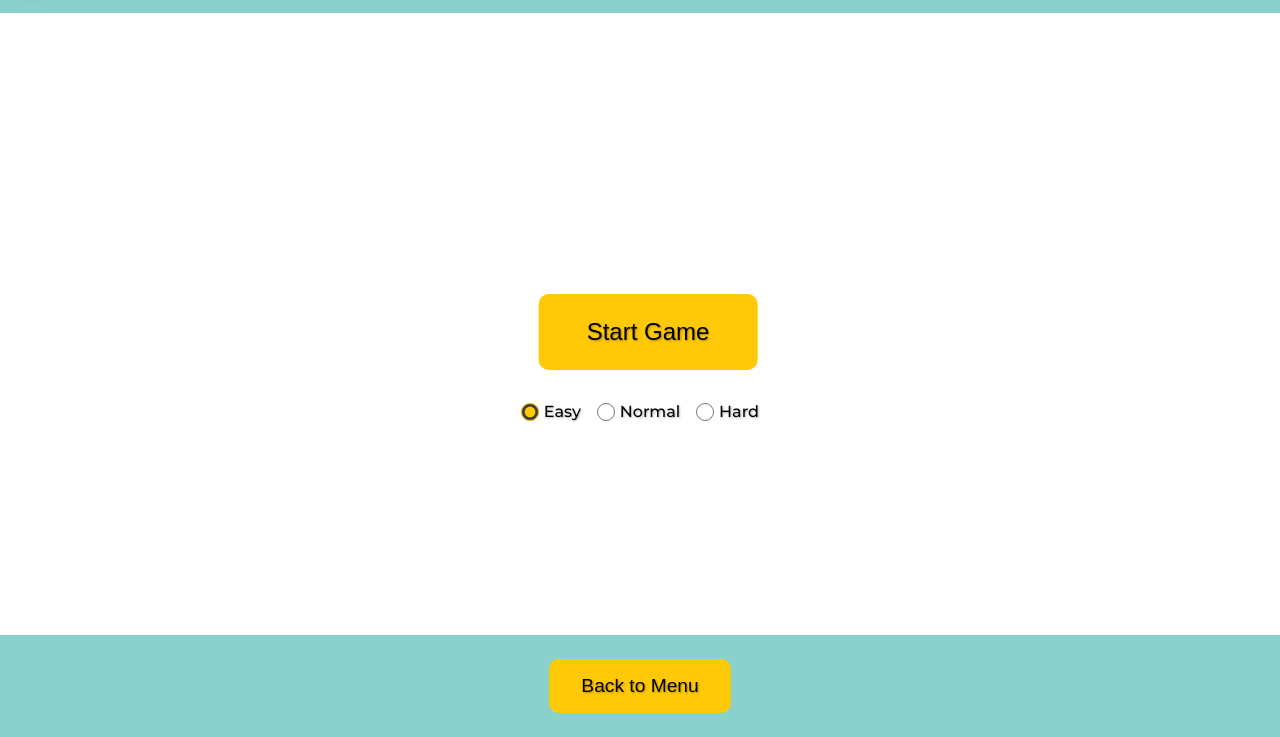
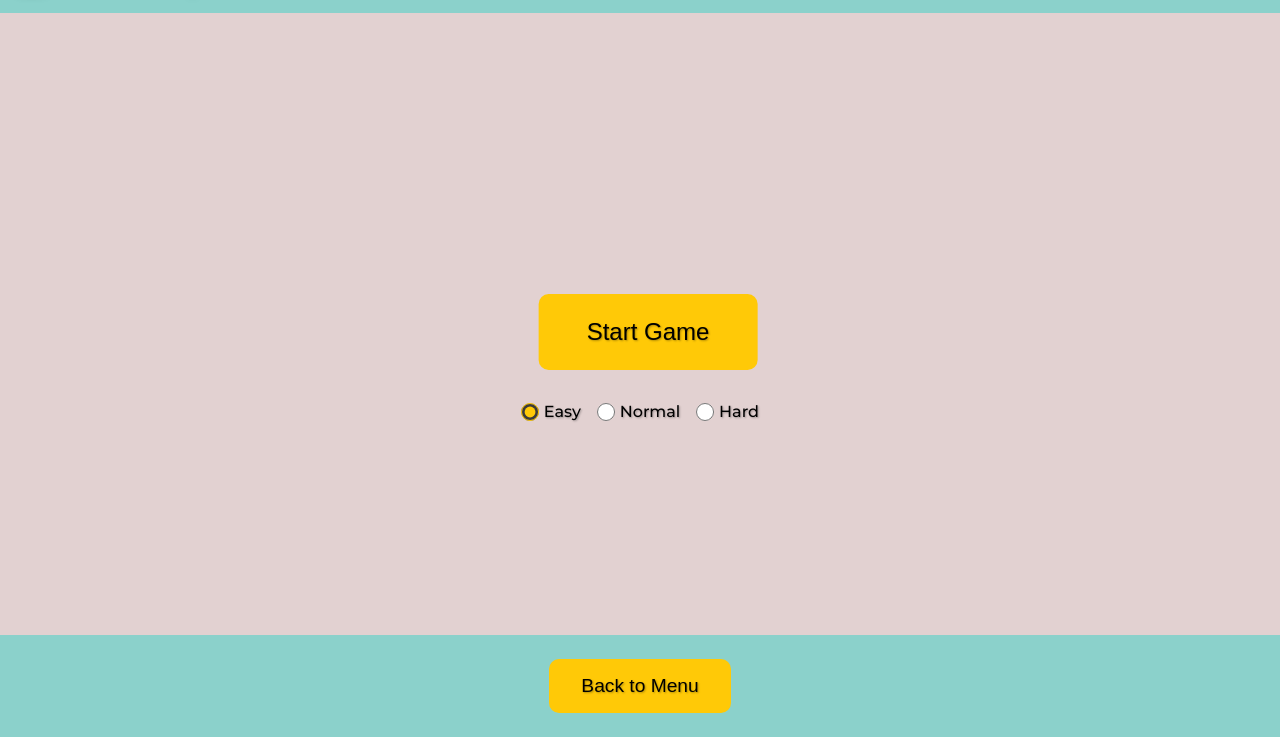
Before and after one commit to kevherna18/water-collect-game, a plain HTML site: page index.html in a window 1280 px wide. Both pictures are taken after a click on the button "Play Game". Shown: the part 63-800 px from the top of the page. Drawn offline with Linux system fonts and the light colour scheme.

Commit message:
Change game area background color to off-white for improved cursor visibility

```diff
--- a/styles.css
+++ b/styles.css
@@ -189,7 +189,7 @@ li {
 /* Game area fills most of the screen */
 #gameArea {
     flex: 1;
-    background-color: white;
+    background-color: #e2d1d1; /* Changed from white to off-white for better cursor visibility */
     margin: 0;
     border-radius: 0;
     padding: 0;
```
